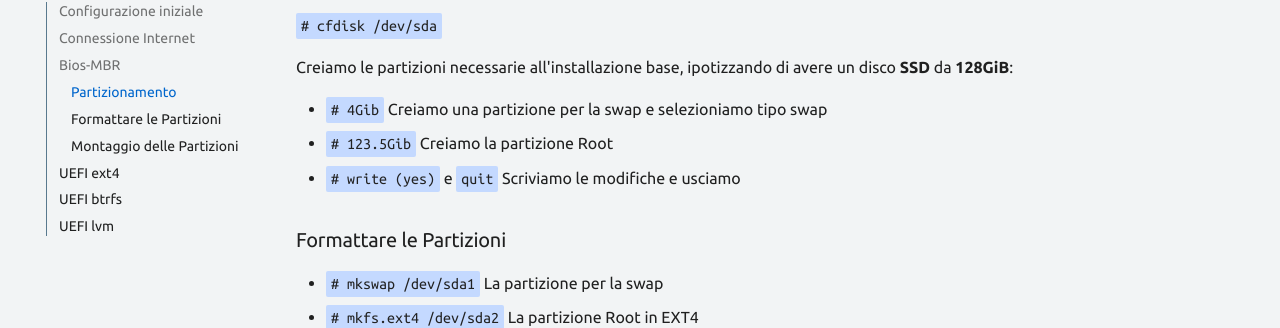
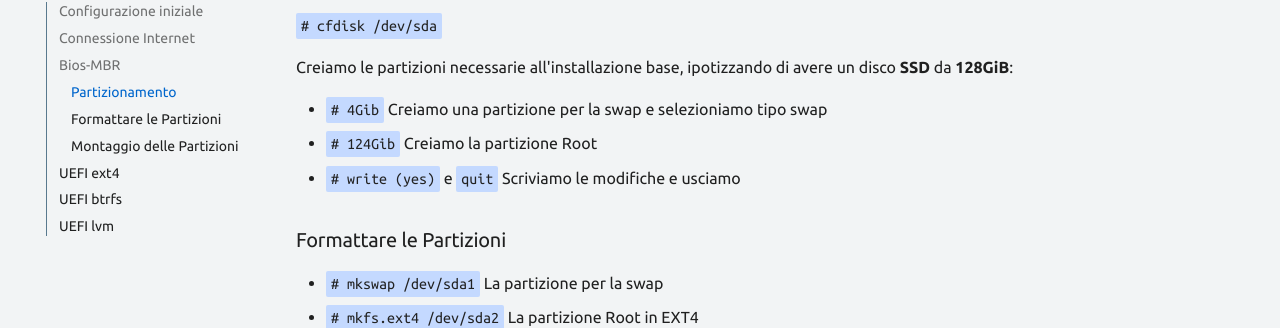
Before and after one commit to ArchItalia/site, an MkDocs documentation site: the page built from docs/Guide/guide.md, in a window 1280 px wide and 900 px high, scrolled down 2097 px. Shown: the part 124-452 px from the top of the window. Built offline with MkDocs 1.6.1 and Material for MkDocs 9.7.7, drawn with Linux system fonts in a browser that asks for light colours; comment, search, counter and statistics services are not loaded; the version menu is left out.

Commit message:
Update guide.md

```diff
--- a/docs/Guide/guide.md
+++ b/docs/Guide/guide.md
@@ -71,7 +71,7 @@ Una volta individuata la nomenclatura del nostro disco usiamo **cfdisk**, qui ip
 Creiamo le partizioni necessarie all'installazione base, ipotizzando di avere un disco **SSD** da **128GiB**:
 
 - `# 4Gib`   Creiamo una partizione per la swap e selezioniamo tipo swap
-- `# 123.5Gib`  Creiamo la partizione Root
+- `# 124Gib`  Creiamo la partizione Root
 - `# write (yes)` e `quit`  Scriviamo le modifiche e usciamo
 
 
```
